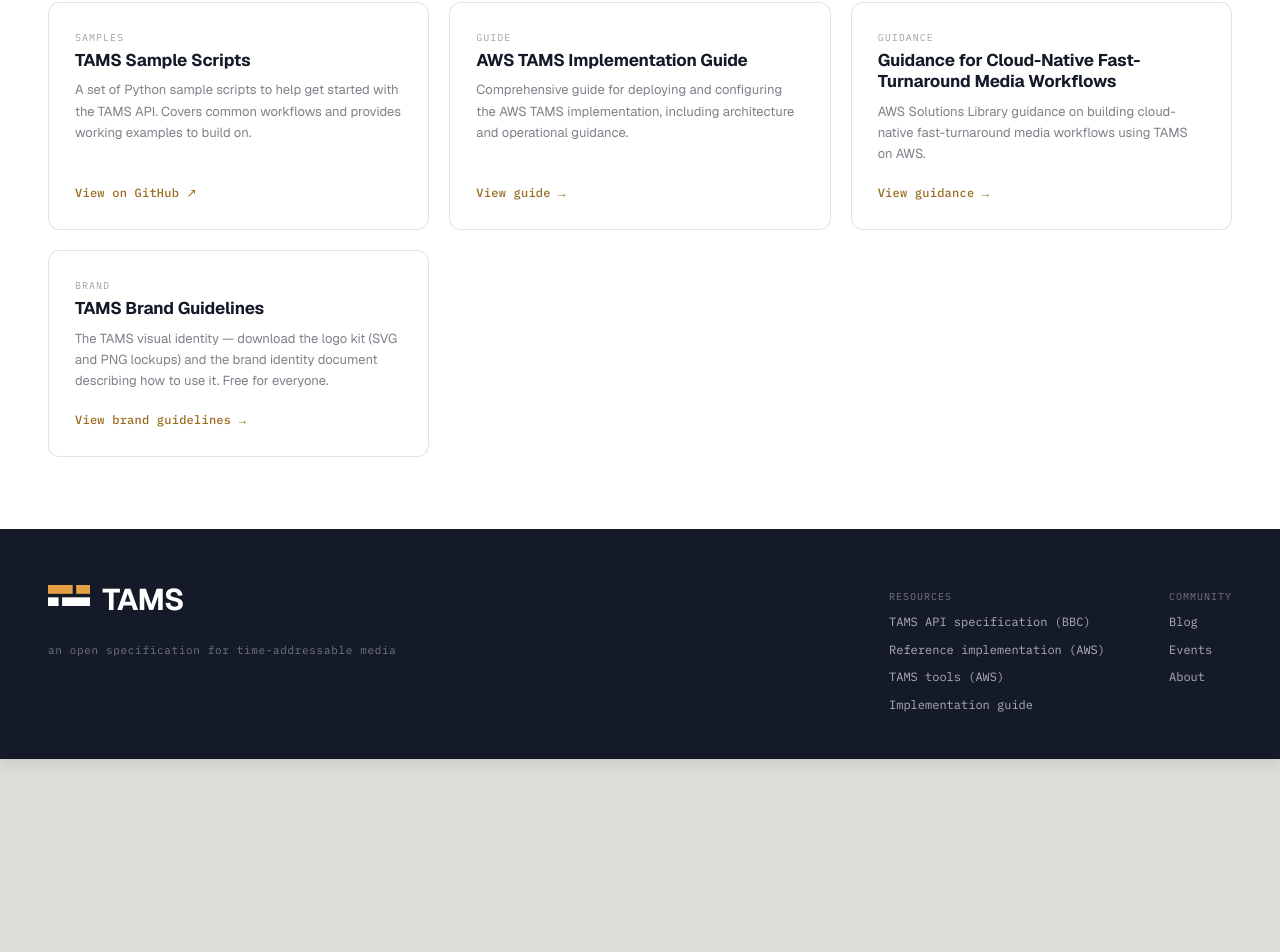
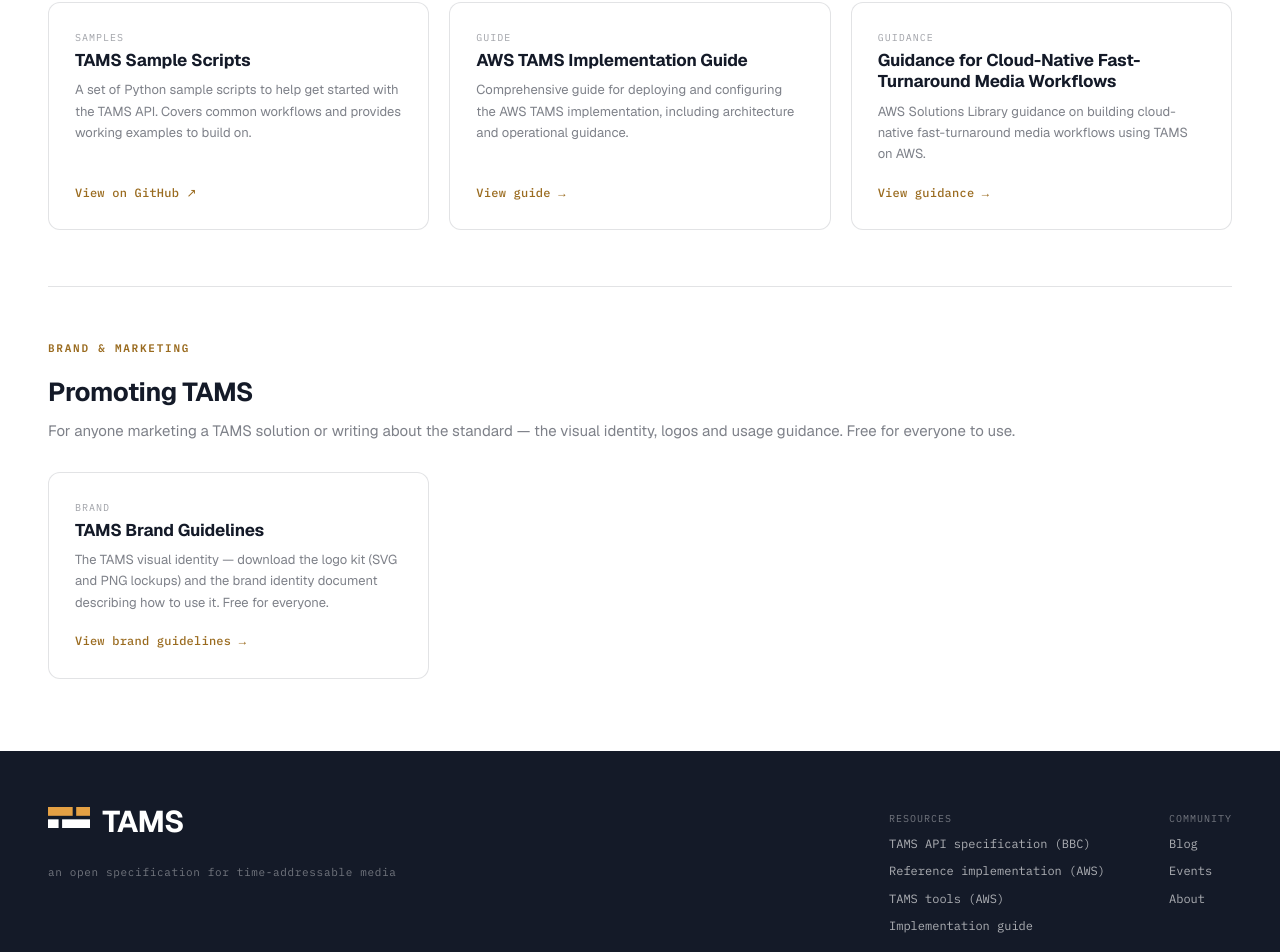
Before and after one commit to johnbilt/tams-website, a Jekyll site: the page built from resources.html, in a window 1280 px wide. Shown: the part 802-1754 px from the top of the page. Built offline with Jekyll 4.4.1, drawn with Linux system fonts in a browser that asks for light colours; before the commit the page ends 1561 px from its top, so only the background shows below that.

Commit message:
Split branding from build resources

```diff
--- a/assets/css/tams.css
+++ b/assets/css/tams.css
@@ -309,6 +309,7 @@
 .resources .sec-eyebrow{font-family:'IBM Plex Mono',monospace;font-size:11px;font-weight:600;letter-spacing:0.16em;text-transform:uppercase;color:var(--amber-ink)}
 .resources .sec-title{font-size:26px;font-weight:700;letter-spacing:-0.015em;margin:12px 0 4px}
 .resources .sec-lead{font-size:15px;color:var(--soft);margin:0 0 28px;max-width:none}
+.res-grid + .sec-eyebrow{margin-top:56px;padding-top:52px;border-top:1px solid var(--hair)}
 .res-grid{display:grid;grid-template-columns:repeat(3,1fr);gap:20px}
 .res-card{display:flex;flex-direction:column;border:1px solid var(--hair);border-radius:12px;padding:26px;background:var(--white);transition:border-color .15s,box-shadow .15s,transform .15s}
 .res-card:hover{border-color:rgba(20,26,40,0.28);box-shadow:0 6px 18px rgba(20,26,40,0.09);transform:translateY(-2px)}
--- a/resources.html
+++ b/resources.html
@@ -59,6 +59,14 @@
       <span class="res-link">View guidance &#8594;</span>
     </a>
 
+  </div>
+
+  <div class="sec-eyebrow">Brand &amp; marketing</div>
+  <h2 class="sec-title">Promoting TAMS</h2>
+  <p class="sec-lead">For anyone marketing a TAMS solution or writing about the standard — the visual identity, logos and usage guidance. Free for everyone to use.</p>
+
+  <div class="res-grid">
+
     <a class="res-card" href="{{ '/brand/' | relative_url }}">
       <div class="res-kind">Brand</div>
       <h4>TAMS Brand Guidelines</h4>
```
